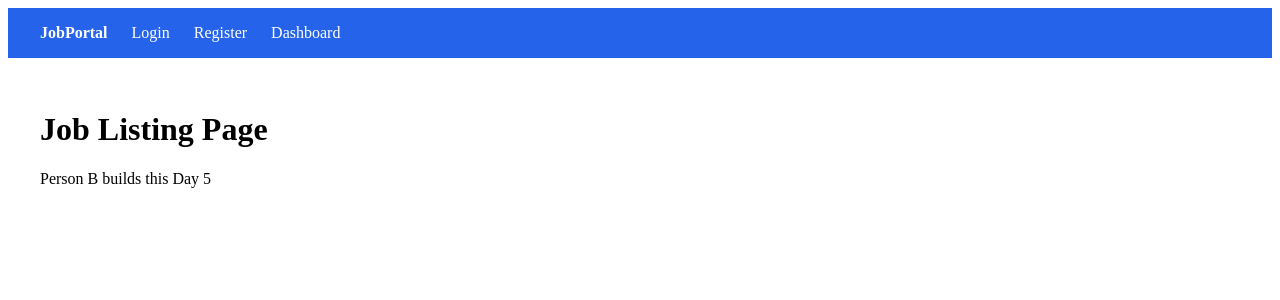
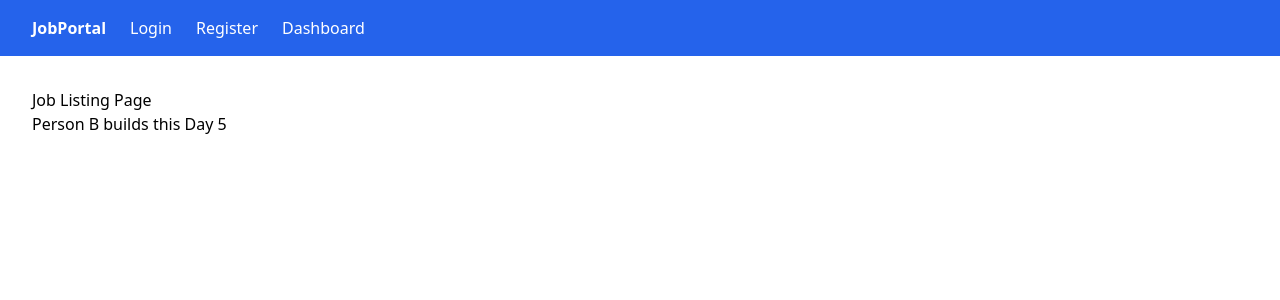
Before and after one commit to phani-motupalli/job-portal-fullstack, a React (Create React App) app in the folder frontend/: page / in a window 1280 px wide. Shown: the top 300 px of the page. Built offline with nearby package versions, Linux system fonts and the light colour scheme.

Commit message:
Day 4: Tailwind CSS setup complete, frontend running

```diff
--- /dev/null
+++ b/frontend/postcss.config.js
@@ -0,0 +1,6 @@
+module.exports = {
+  plugins: {
+    tailwindcss: {},
+    autoprefixer: {},
+  },
+}
--- a/frontend/src/index.css
+++ b/frontend/src/index.css
@@ -1,8 +1,3 @@
-* {
-  margin: 0;
-  padding: 0;
-  box-sizing: border-box;
-}
-body {
-  font-family: Arial, sans-serif;
-}
+@tailwind base;
+@tailwind components;
+@tailwind utilities;
--- a/frontend/src/index.js
+++ b/frontend/src/index.js
@@ -1,3 +1,4 @@
+import "./index.css";
 import React from "react";
 import ReactDOM from "react-dom/client";
 import App from "./App";
--- /dev/null
+++ b/frontend/tailwind.config.js
@@ -0,0 +1,10 @@
+/** @type {import('tailwindcss').Config} */
+module.exports = {
+  content: [
+    "./src/**/*.{js,jsx,ts,tsx}",
+  ],
+  theme: {
+    extend: {},
+  },
+  plugins: [],
+}
```
Also changed, not shown: frontend/package.json (+14 -2 lines), 1 other file (tests, documents, lock files or other folders).
